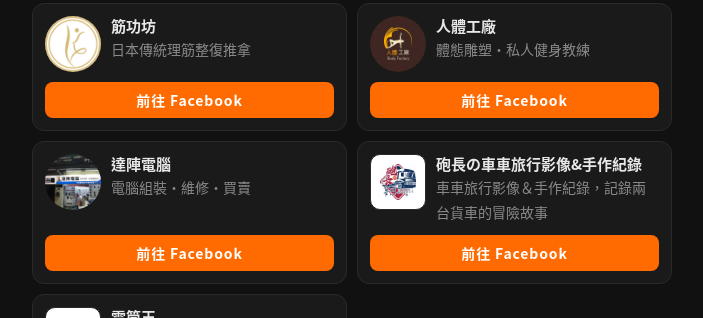
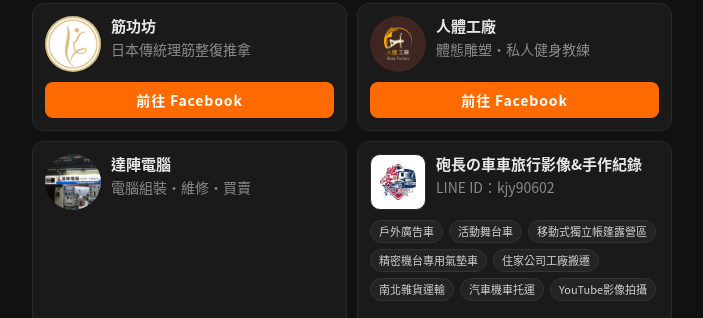
Before and after one commit to Allenchen-GrokBot/gooffroadcamping, a plain HTML site: page index.html in a window 1280 px wide. Shown: the part 1242-1560 px from the top of the page, without its empty margins (288-991 px from the left). Drawn offline with Linux system fonts and the light colour scheme.

Commit message:
砲長卡片說明改為營業項目並加 LINE ID

```diff
--- a/index.html
+++ b/index.html
@@ -300,6 +300,23 @@
       text-decoration: underline;
       text-underline-offset: 2px;
     }
+    .pcard-tags {
+      display: flex;
+      flex-wrap: wrap;
+      gap: 6px;
+      margin: 0;
+    }
+    .pcard-tags span {
+      display: inline-block;
+      padding: 3px 8px;
+      border: 1px solid #333;
+      border-radius: 999px;
+      background: #242424;
+      color: #cfcfcf;
+      font-size: 11px;
+      line-height: 1.35;
+      white-space: nowrap;
+    }
     .pcard .btn {
       display: block;
       width: 100%;
@@ -390,9 +407,19 @@
                 <img src="assets/partners/paozhang.png" alt="" class="is-logo" width="56" height="56">
                 <div>
                   <h4 class="pcard-name">砲長の車車旅行影像&手作紀錄</h4>
-                  <p class="pcard-desc">車車旅行影像＆手作紀錄，記錄兩台貨車的冒險故事</p>
+                  <p class="pcard-note">LINE ID：kjy90602</p>
                 </div>
               </div>
+              <p class="pcard-desc pcard-tags">
+                <span>戶外廣告車</span>
+                <span>活動舞台車</span>
+                <span>移動式獨立帳篷露營區</span>
+                <span>精密機台專用氣墊車</span>
+                <span>住家公司工廠搬遷</span>
+                <span>南北雜貨運輸</span>
+                <span>汽車機車托運</span>
+                <span>YouTube影像拍攝</span>
+              </p>
               <a class="btn" href="https://www.facebook.com/kjy90602/" target="_blank" rel="noopener sponsored">前往 Facebook</a>
             </article>
             <article class="pcard">
```
